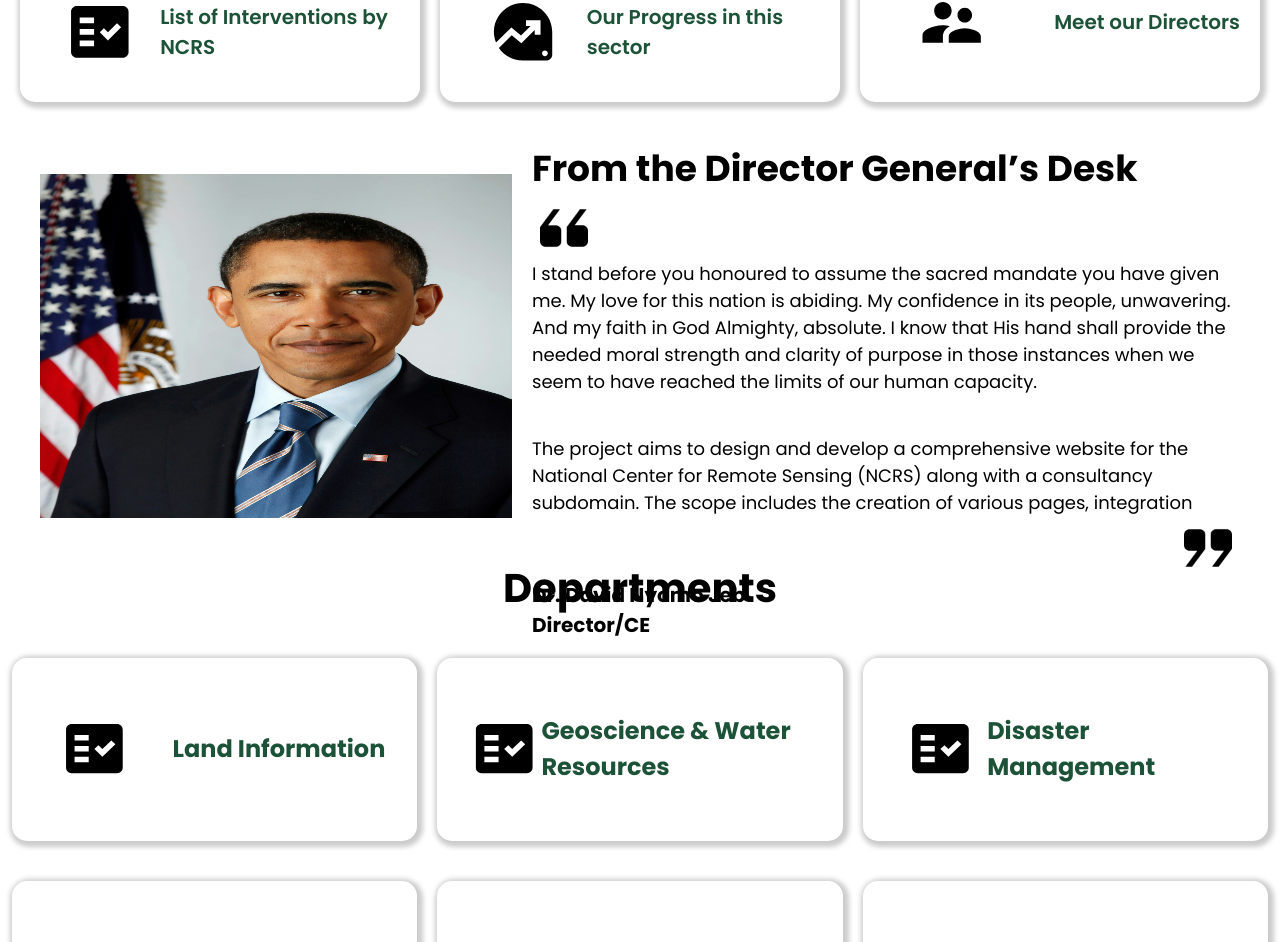
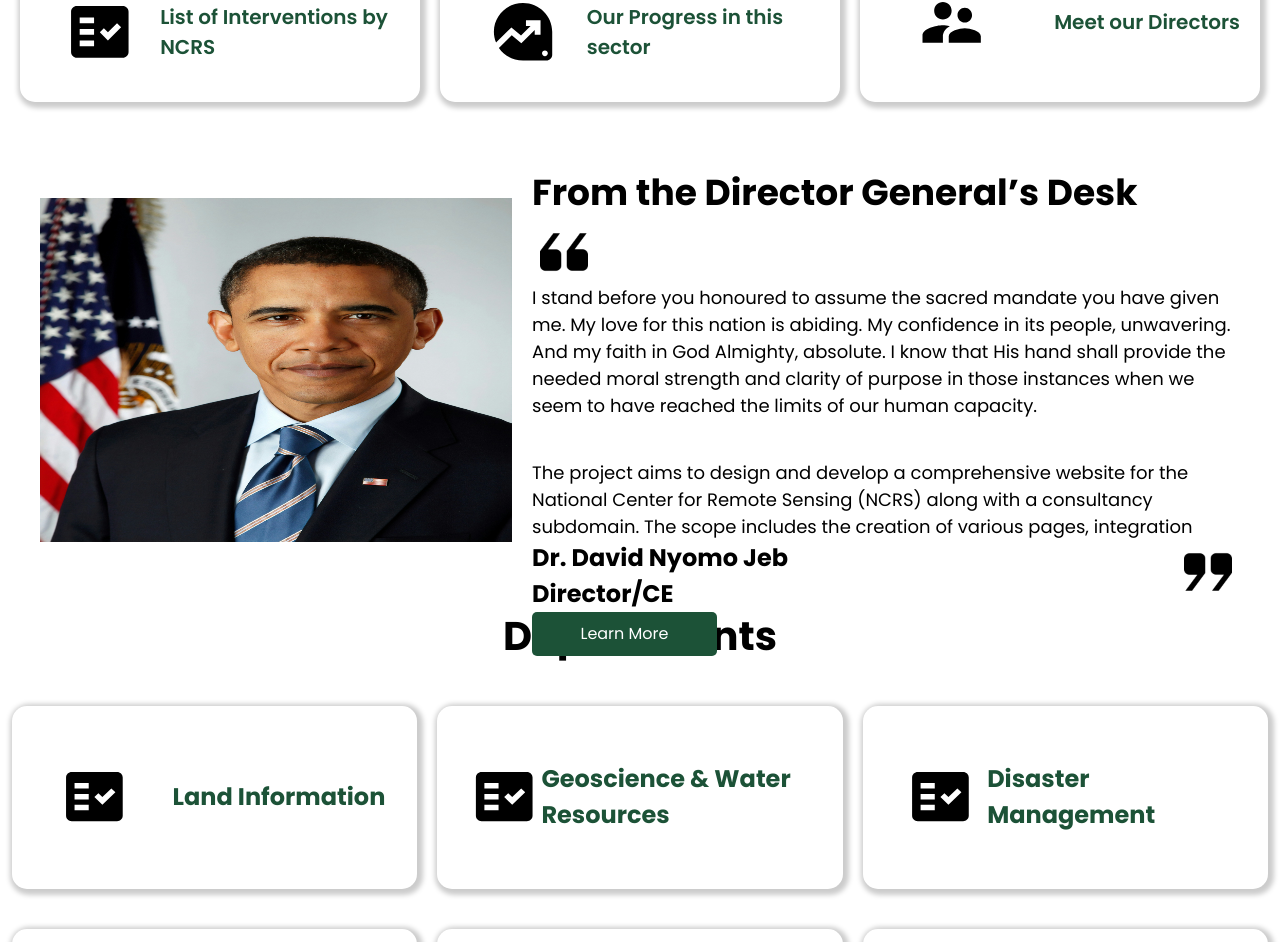
Before and after one commit to Musecreatives/ncrs_frontend, a Next.js app: page / in a window 1280 px wide. Shown: the part 1095-2037 px from the top of the page. Built offline with nearby package versions, Linux system fonts and the light colour scheme.

Commit message:
quote web responsive

```diff
--- a/src/componets/quote/Quote.tsx
+++ b/src/componets/quote/Quote.tsx
@@ -1,4 +1,5 @@
 import Image from "next/image"
+import Link from "next/link"
 import styles from "./styles.module.css"
 import { QuoteLeft, QuoteRight } from "../IconsPalette"
 
@@ -31,14 +32,16 @@ export function WebQuote(){
               </div>
               <p>I stand before you honoured to assume the sacred mandate you have given me. My love for this nation is abiding. My confidence in its people, unwavering. And my faith in God Almighty, absolute. I know that His hand shall provide the needed moral strength and clarity of purpose in those instances when we seem to have reached the limits of our human capacity.</p>
               <p>The project aims to design and develop a comprehensive website for the National Center for Remote Sensing (NCRS) along with a consultancy subdomain. The scope includes the creation of various pages, integration</p>
+
               <div className={styles.web_quote_right_cover}>
                 <Image src='/img/quote_right.png' alt='image' className={styles.web_quote_right} fill/>
               </div>
+
               <div className={styles.quote_name_bottom}>
                 <h1>Dr. David Nyomo Jeb</h1>
                 <h1>Director/CE</h1>
               </div>
-
+              <Link className={styles.quote_link} href="#">Learn More</Link>
             </div>
           </div>
         </div>
--- a/src/componets/quote/styles.module.css
+++ b/src/componets/quote/styles.module.css
@@ -19,7 +19,7 @@
 /* Web Qoute */
 
 .web_quote{
-    @apply px-3 h-[47vh] xl:px-10 2xl:h-[90vh] relative hidden xlg:flex justify-between items-start my-10 gap-x-5 2xl:px-[10rem] 2xl:mt-[10rem]
+    @apply px-3 h-[47vh] xlg-max:h-[100vh] xl:px-10 2xl:h-[90vh] relative hidden xlg:flex justify-between items-start my-[4rem] gap-x-5 2xl:px-[10rem] 2xl:mt-[10rem]
 }
 
 .web_quote_img_cover{
@@ -31,7 +31,7 @@
 }
 
 .web_quote_content{
-    @apply w-[60%]
+    @apply w-[60%] relative
 }
 
 .web_quote_content > h1{
@@ -47,7 +47,7 @@
 }
 
 .web_quote_left_cover{
-    @apply  relative w-[4rem] h-[4rem] flex justify-start
+    @apply relative w-[4rem] h-[4rem] flex justify-start
 }
 
 .web_quote_left{
@@ -55,7 +55,7 @@
 }
 
 .web_quote_right_cover{
-    @apply relative w-[4rem] h-[4rem] ml-auto
+    @apply absolute right-0 w-[4rem] h-[4rem] ml-auto
 }
 
 .web_quote_right{
@@ -64,5 +64,9 @@
 
 
 .quote_name_bottom > h1{
-    @apply text-[20px] font-[700] text-[#000000]
+    @apply text-[24px] font-[700] text-[#000000]
 }
+
+.quote_link{
+    @apply block text-[#FFFFFF] bg-[#1C5237] rounded-[5px] text-center w-[185px] py-[10px]
+}
```
